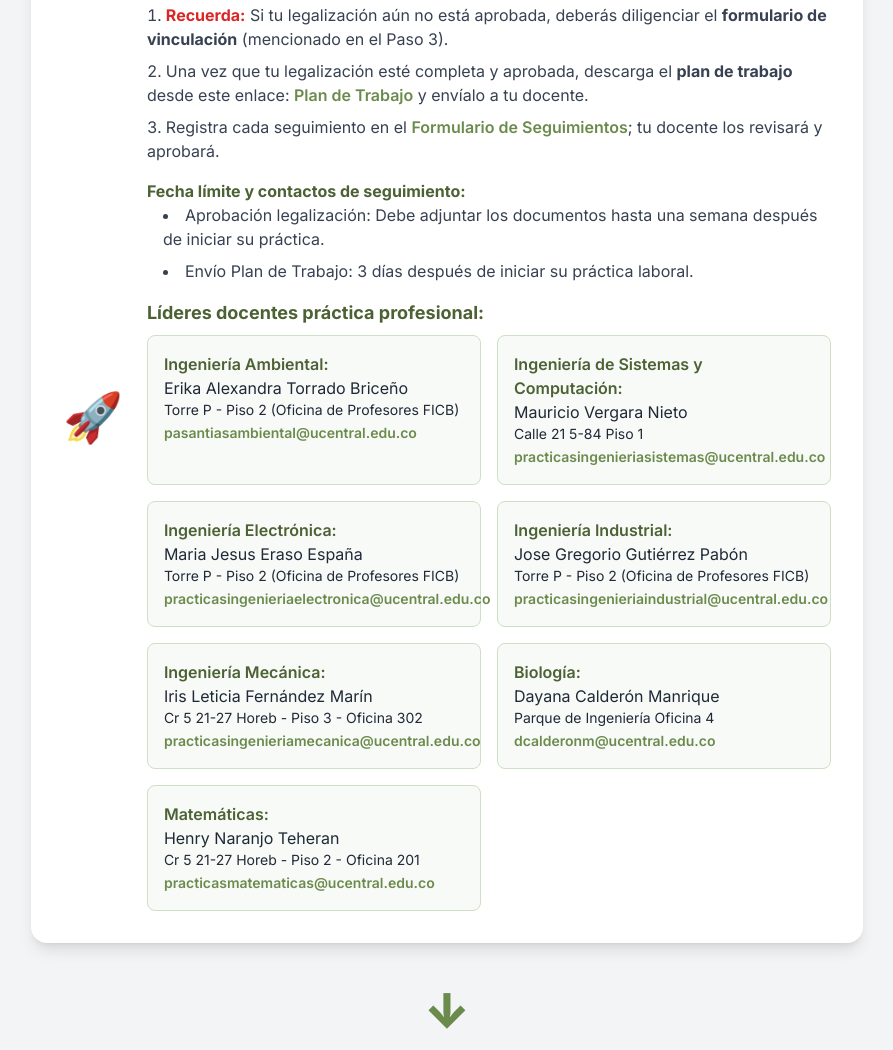
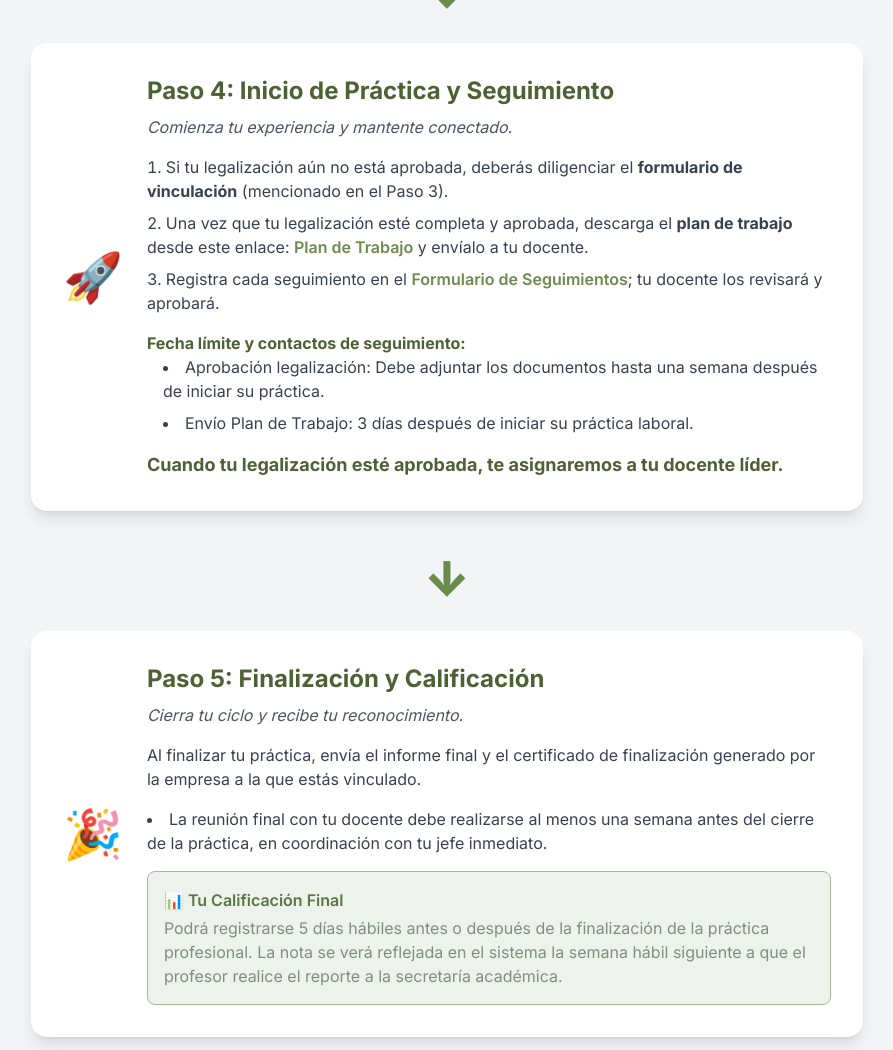
Before and after one commit to PracticasFICB/practicas2026-1, a plain HTML site: page index.html in a window 1280 px wide. Shown: the part 1647-2697 px from the top of the page, without its empty margins (193-1086 px from the left). Drawn offline with nearby package versions, Linux system fonts and the light colour scheme.

Commit message:
Update index.html

```diff
--- a/index.html
+++ b/index.html
@@ -3,7 +3,7 @@
 <head>
     <meta charset="UTF-8">
     <meta name="viewport" content="width=device-width, initial-scale=1.0">
-    <title>Información Prácticas Profesionales 2026-1</title>
+    <title>Información Prácticas Profesionales o Pasantías 2026-1</title>
     <script src="https://cdn.tailwindcss.com"></script>
     <link rel="preconnect" href="https://fonts.googleapis.com">
     <link rel="preconnect" href="https://fonts.gstatic.com" crossorigin>
@@ -33,11 +33,12 @@
     </style>
 </head>
 <body class="text-gray-800">
+
     <div class="container mx-auto p-4 md:p-8 max-w-4xl">
 
         <header class="text-center mb-12">
             <img src="https://www.ucentral.edu.co/sites/default/files/logo_1.png" alt="Logo de la Universidad Central" class="mx-auto mb-6 w-48 h-auto object-contain rounded-lg" onerror="this.onerror=null;this.src='https://placehold.co/192x72/5A773F/ffffff?text=Logo+no+disponible';">
-            <h1 class="text-4xl md:text-5xl font-extrabold text-[#5A773F] mb-2">Información Prácticas Profesionales 2026-1</h1>
+            <h1 class="text-4xl md:text-5xl font-extrabold text-[#5A773F] mb-2">Prácticas Profesionales o Pasantías 2026-1</h1>
             <p class="text-lg text-gray-600">Una guía paso a paso para iniciar tu experiencia laboral.</p>
         </header>
 
@@ -48,11 +49,20 @@
                     <div class="step-icon text-[#5A773F]">✉️</div>
                     <div>
                         <h2 class="text-2xl font-bold text-[#4C6134] mb-2">Paso 1: Postulación y Preinscripción</h2>
+
+                        <div class="bg-blue-50 border-l-4 border-blue-400 p-4 rounded-md mb-4">
+                            <h3 class="font-bold text-blue-800">Antes de postularte, ten en cuenta estos requisitos:</h3>
+                            <ul class="list-disc list-inside mt-2 text-blue-700">
+                                <li>Tener créditos suficientes para cursar la asignatura en el bloque de las electivas u optativas de profundización.</li>
+                                <li>Haber completado el 70% de los créditos académicos de su programa.</li>
+                            </ul>
+                        </div>
+
                         <p class="text-gray-600 mb-4 italic">¡Da el primer paso para tu experiencia laboral!</p>
                         <ul class="list-disc list-inside space-y-2 text-gray-700">
                             <li><strong>¿Interesado en realizar tus prácticas?</strong> Diligencia el siguiente formulario: <a href="https://docs.google.com/forms/d/e/1FAIpQLSchrikhtQZ4agXKv6pz3gnKMnATYrRxmyLDUz08_-lftDgN3Q/viewform" target="_blank" rel="noopener noreferrer" class="font-semibold text-[#6B8B4D] hover:underline">Formulario de Preinscripción</a></li>
                             <li>Léelo y diligéncialo con atención para asegurar un proceso sin contratiempos.</li>
-                            <li><strong class="text-[#4C6134]">Fecha límite:</strong> Del 18 de Noviembre de 2025 al 31 de Enero de 2026.</li>
+                            <li><strong class="text-[#4C6134]">Fecha límite:</strong> hasta el 31 de Enero de 2026.</li>
                         </ul>
                     </div>
                 </div>
@@ -104,7 +114,7 @@
                             <h2 class="text-2xl font-bold text-[#4C6134] mb-2">Paso 4: Inicio de Práctica y Seguimiento</h2>
                             <p class="text-gray-600 mb-4 italic">Comienza tu experiencia y mantente conectado.</p>
                             <ol class="list-decimal list-inside space-y-2 text-gray-700">
-                                <li><strong class="text-red-600">Recuerda:</strong> Si tu legalización aún no está aprobada, deberás diligenciar el <strong>formulario de vinculación</strong> (mencionado en el Paso 3).</li>
+                                <li>Si tu legalización aún no está aprobada, deberás diligenciar el <strong>formulario de vinculación</strong> (mencionado en el Paso 3).</li>
                                 <li>Una vez que tu legalización esté completa y aprobada, descarga el <strong>plan de trabajo</strong> desde este enlace: <a href="https://docs.google.com/document/d/1_Exk2qIITHUFW_JzZZW8r5MtDxtYGhjtSXLy6svit-E/edit?usp=drive_link" target="_blank" rel="noopener noreferrer" class="font-semibold text-[#6B8B4D] hover:underline">Plan de Trabajo</a> y envíalo a tu docente.</li>
                                 <li>Registra cada seguimiento en el <a href="https://forms.gle/2Fou5LKf8GwUCv2e7" target="_blank" rel="noopener noreferrer" class="font-semibold text-[#6B8B4D] hover:underline">Formulario de Seguimientos</a>; tu docente los revisará y aprobará.</li>
                             </ol>
@@ -114,51 +124,7 @@
                                     <li>Aprobación legalización: Debe adjuntar los documentos hasta una semana después de iniciar su práctica.</li>
                                     <li>Envío Plan de Trabajo: 3 días después de iniciar su práctica laboral.</li>
                                 </ul>
-                                <h3 class="text-lg font-bold text-[#4C6134] mt-4">Líderes docentes práctica profesional:</h3>
-                                <div class="grid grid-cols-1 md:grid-cols-2 gap-4 mt-2">
-                                    <div class="bg-[#F8FAF7] p-4 rounded-lg border border-[#CDE0C3]">
-                                        <p class="font-semibold text-[#4C6134]">Ingeniería Ambiental:</p>
-                                        <p>Erika Alexandra Torrado Briceño</p>
-                                        <p class="text-sm">Torre P - Piso 2 (Oficina de Profesores FICB)</p>
-                                        <a href="mailto:pasantiasambiental@ucentral.edu.co" class="font-semibold text-[#6B8B4D] hover:underline text-sm">pasantiasambiental@ucentral.edu.co</a>
-                                    </div>
-                                    <div class="bg-[#F8FAF7] p-4 rounded-lg border border-[#CDE0C3]">
-                                        <p class="font-semibold text-[#4C6134]">Ingeniería de Sistemas y Computación:</p>
-                                        <p>Mauricio Vergara Nieto</p>
-                                        <p class="text-sm">Calle 21 5-84 Piso 1</p>
-                                        <a href="mailto:practicasingenieriasistemas@ucentral.edu.co" class="font-semibold text-[#6B8B4D] hover:underline text-sm">practicasingenieriasistemas@ucentral.edu.co</a>
-                                    </div>
-                                    <div class="bg-[#F8FAF7] p-4 rounded-lg border border-[#CDE0C3]">
-                                        <p class="font-semibold text-[#4C6134]">Ingeniería Electrónica:</p>
-                                        <p>Maria Jesus Eraso España</p>
-                                        <p class="text-sm">Torre P - Piso 2 (Oficina de Profesores FICB)</p>
-                                        <a href="mailto:practicasingenieriaelectronica@ucentral.edu.co" class="font-semibold text-[#6B8B4D] hover:underline text-sm">practicasingenieriaelectronica@ucentral.edu.co</a>
-                                    </div>
-                                    <div class="bg-[#F8FAF7] p-4 rounded-lg border border-[#CDE0C3]">
-                                        <p class="font-semibold text-[#4C6134]">Ingeniería Industrial:</p>
-                                        <p>Jose Gregorio Gutiérrez Pabón</p>
-                                        <p class="text-sm">Torre P - Piso 2 (Oficina de Profesores FICB)</p>
-                                        <a href="mailto:practicasingenieriaindustrial@ucentral.edu.co" class="font-semibold text-[#6B8B4D] hover:underline text-sm">practicasingenieriaindustrial@ucentral.edu.co</a>
-                                    </div>
-                                    <div class="bg-[#F8FAF7] p-4 rounded-lg border border-[#CDE0C3]">
-                                        <p class="font-semibold text-[#4C6134]">Ingeniería Mecánica:</p>
-                                        <p>Iris Leticia Fernández Marín</p>
-                                        <p class="text-sm">Cr 5 21-27 Horeb - Piso 3 - Oficina 302</p>
-                                        <a href="mailto:practicasingenieriamecanica@ucentral.edu.co" class="font-semibold text-[#6B8B4D] hover:underline text-sm">practicasingenieriamecanica@ucentral.edu.co</a>
-                                    </div>
-                                    <div class="bg-[#F8FAF7] p-4 rounded-lg border border-[#CDE0C3]">
-                                        <p class="font-semibold text-[#4C6134]">Biología:</p>
-                                        <p>Dayana Calderón Manrique</p>
-                                        <p class="text-sm">Parque de Ingeniería Oficina 4</p>
-                                        <a href="mailto:dcalderonm@ucentral.edu.co" class="font-semibold text-[#6B8B4D] hover:underline text-sm">dcalderonm@ucentral.edu.co</a>
-                                    </div>
-                                    <div class="bg-[#F8FAF7] p-4 rounded-lg border border-[#CDE0C3]">
-                                        <p class="font-semibold text-[#4C6134]">Matemáticas:</p>
-                                        <p>Henry Naranjo Teheran</p>
-                                        <p class="text-sm">Cr 5 21-27 Horeb - Piso 2 - Oficina 201</p>
-                                        <a href="mailto:practicasmatematicas@ucentral.edu.co" class="font-semibold text-[#6B8B4D] hover:underline text-sm">practicasmatematicas@ucentral.edu.co</a>
-                                    </div>
-                                </div>
+                                <p class="text-lg font-bold text-[#4C6134] mt-4">Cuando tu legalización esté aprobada, te asignaremos a tu docente líder.</p>
                             </div>
                         </div>
                     </div>
@@ -172,13 +138,13 @@
                     <div>
                         <h2 class="text-2xl font-bold text-[#4C6134] mb-2">Paso 5: Finalización y Calificación</h2>
                         <p class="text-gray-600 mb-4 italic">Cierra tu ciclo y recibe tu reconocimiento.</p>
-                        <p class="text-gray-700 mb-4">Al finalizar tu práctica, envía un <strong>último seguimiento</strong> como informe final y adjunta el <strong>certificado de finalización</strong> de la empresa.</p>
+                        <p class="text-gray-700 mb-4">Al finalizar tu práctica, envía el informe final y el certificado de finalización generado por la empresa a la que estás vinculado.</p>
                         <ul class="list-disc list-inside space-y-2 text-gray-700 mt-2">
-                            <li>La reunión final con tu docente debe realizarse al menos una semana antes del cierre de la práctica.</li>
+                            <li>La reunión final con tu docente debe realizarse al menos una semana antes del cierre de la práctica, en coordinación con tu jefe inmediato.</li>
                         </ul>
                         <div class="bg-[#EEF2ED] p-4 rounded-lg border border-[#A3B899] mt-4">
                             <h3 class="font-semibold text-[#5A773F]">📊 Tu Calificación Final</h3>
-                            <p class="text-[#7C907C] mt-1">Podrá registrarse 5 días antes o después de la finalización de la práctica profesional. La nota se verá reflejada en el sistema la semana siguiente a que el profesor la reporte.</p>
+                            <p class="text-[#7C907C] mt-1">Podrá registrarse 5 días hábiles antes o después de la finalización de la práctica profesional. La nota se verá reflejada en el sistema la semana hábil siguiente a que el profesor realice el reporte a la secretaría académica.</p>
                         </div>
                     </div>
                 </div>
```
